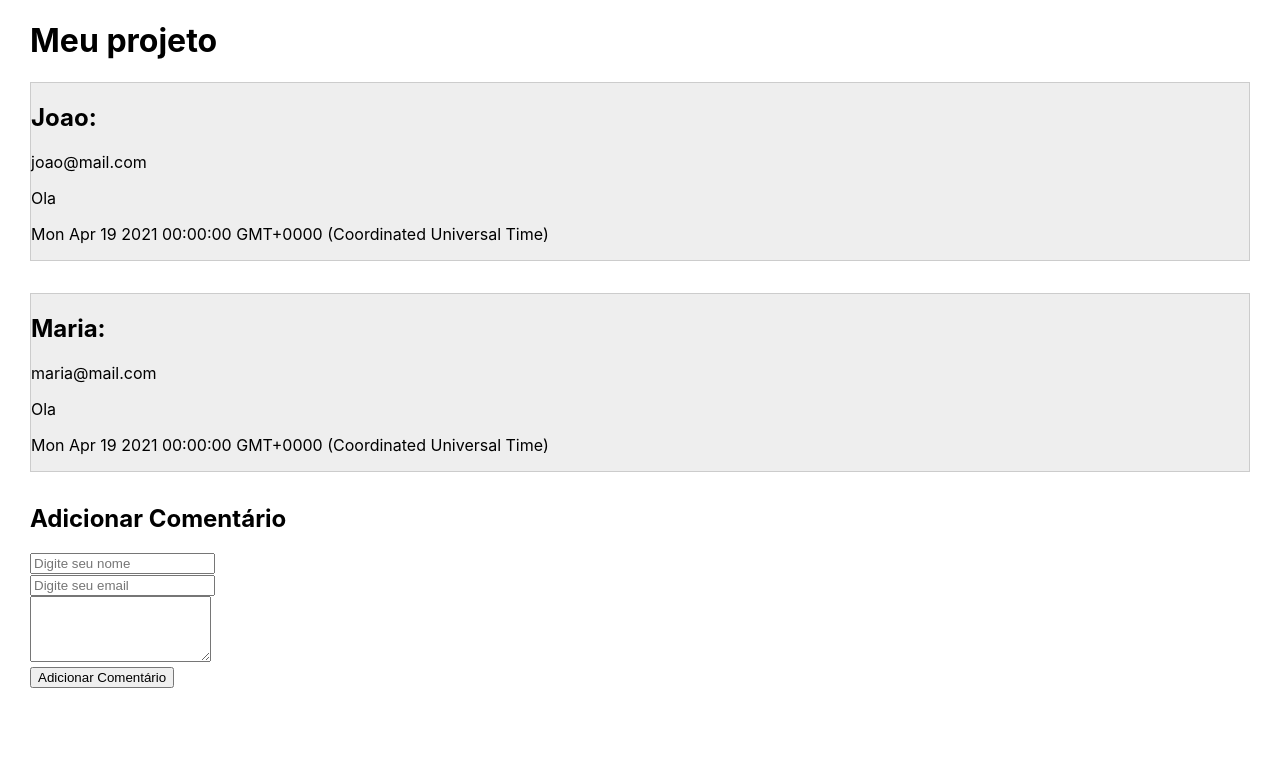
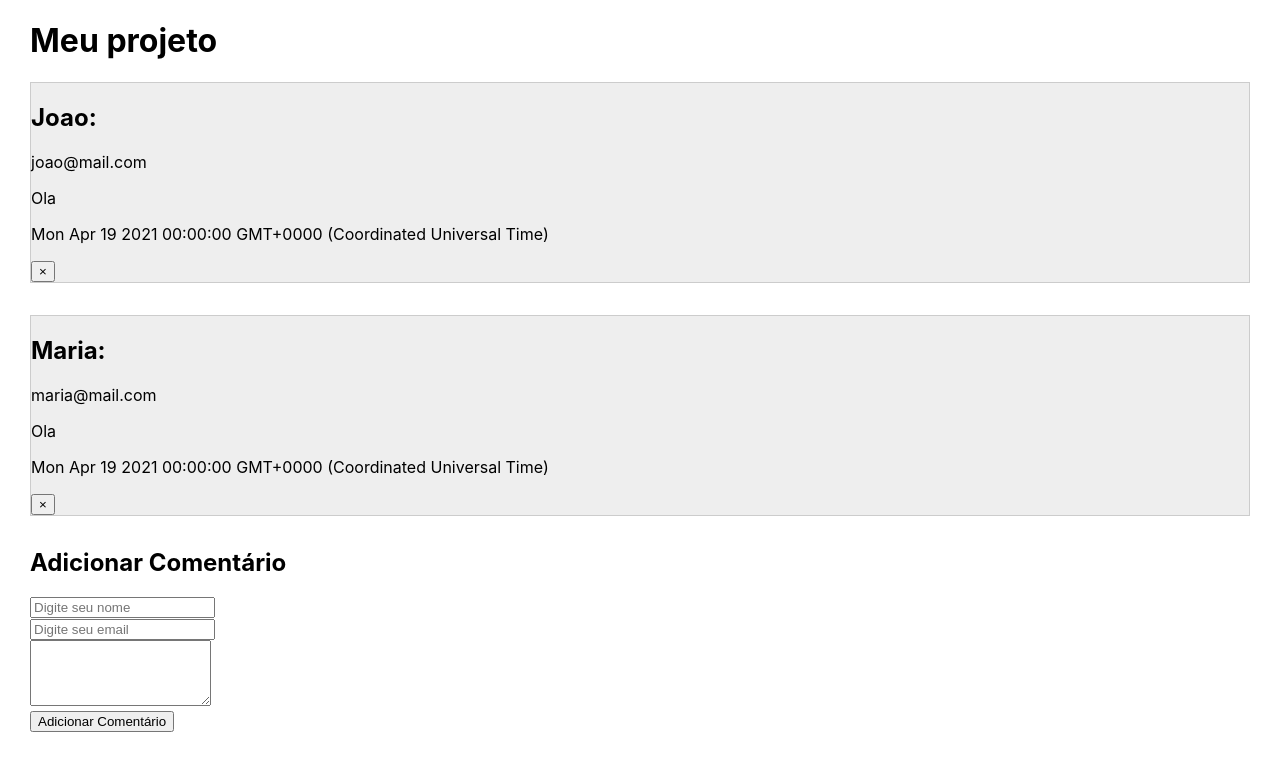
Before and after one commit to diandraleao/react-basico, a React (Create React App) app: page / in a window 1280 px wide. Shown: the top 770 px of the page. Built offline with nearby package versions, Linux system fonts and the light colour scheme.

Commit message:
interacao entre componentes

```diff
--- a/src/App.js
+++ b/src/App.js
@@ -39,6 +39,12 @@
 
   }
 
+  rmComentario = (comentario) => {
+    let lista = this.state.comentarios;
+    lista = lista.filter(c => c !== comentario)
+    this.setState({ comentarios: lista })
+  }
+
   digitando = (e) => {
     const {name, value} = e.target;
     this.setState({ novoComentario: {...this.state.novoComentario, [name]: value} })
@@ -54,7 +60,8 @@
             key={idx}
             nome={comentario.nome}
             email={comentario.email}
-            data={comentario.data}>
+            data={comentario.data}
+            onRemove={this.rmComentario.bind(this, comentario)}>
             {comentario.mensagem}
           </Comentario>
         ))}
--- a/src/components/Comentario.js
+++ b/src/components/Comentario.js
@@ -9,6 +9,7 @@
             <p>{props.email}</p>
             <p>{props.children}</p>
             <p>{props.data.toString()}</p>
+            <button onClick={props.onRemove}>&times;</button>
         </div>
     )
 };
```
